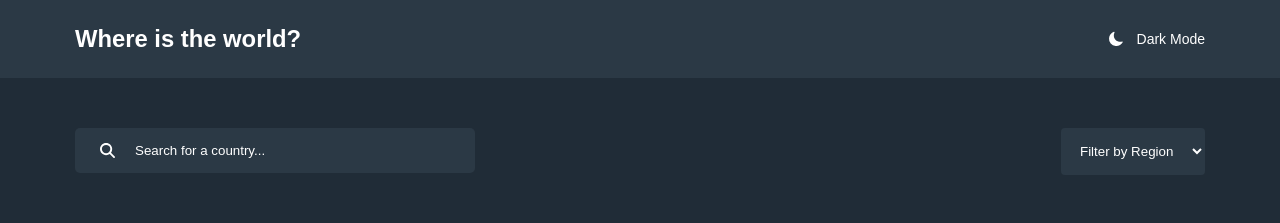
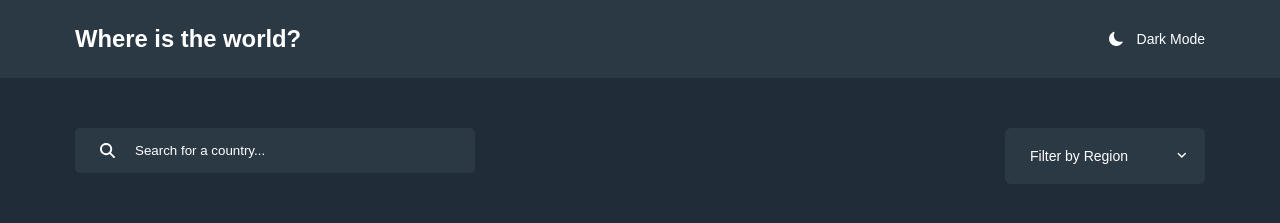
Before and after one commit to a1excpunk/countries_api_with_theme_switch, an Angular app: page / in a window 1280 px wide. Shown: the top 223 px of the page. Built offline with nearby package versions, Linux system fonts and the light colour scheme.

Commit message:
ADD: chevron icon for filter; custom selection elements and styling

```diff
--- a/src/app/search-inputs/search-inputs.component.html
+++ b/src/app/search-inputs/search-inputs.component.html
@@ -8,7 +8,20 @@
       placeholder="Search for a country..."
     />
   </div>
-  <select name="region_filter" id="region_filter">
-    <option value="">Filter by Region</option>
-  </select>
+  <div class="custom-select">
+    <img src="../../assets/chevron-down-outline.svg" alt="">
+    <div id="selection_input">Filter by Region</div>
+    <ul>
+      <li value="1">lorem ipsum</li>
+      <li value="2">lorem ipsum</li>
+      <li value="3">lorem ipsum</li>
+      <li value="4">lorem ipsum</li>
+      <li value="5">lorem ipsum</li>
+      <li value="6">lorem ipsum</li>
+      <li value="7">lorem ipsum</li>
+      <li value="8">lorem ipsum</li>
+      <li value="9">lorem ipsum</li>
+      <li value="10">lorem ipsum</li>
+    </ul>
+  </div>
 </div>
--- a/src/app/search-inputs/search-inputs.component.scss
+++ b/src/app/search-inputs/search-inputs.component.scss
@@ -25,10 +25,46 @@
     }
   }
 
-  #region_filter {
-    background-color: u.$Dark-Blue;
-    padding: 15px;
-    border: none;
-    border-radius: 4px;
+  .custom-select {
+    width: 200px;
+    position: relative;
+    img {
+      position: absolute;
+      width: 15px;
+      height: 15px;
+      top: 20px;
+      right: 15px;
+    }
+    #selection_input {
+      background-color: u.$Dark-Blue;
+      padding: 20px 25px;
+      border-radius: 6px;
+      width: 100%;
+      margin-bottom: 4px;
+      cursor: pointer;
+    }
+    ul {
+      border-radius: 6px;
+      height: 200px;
+      position: absolute;
+      overflow: auto;
+      width: 100%;
+      scrollbar-width: none;
+      background-color: u.$Dark-Blue;
+      display: none;
+      li {
+        list-style-type: none;
+        margin: 10px 0;
+        padding: 5px 20px;
+        cursor: pointer;
+
+        &:first-child {
+          margin-top: 15px;
+        }
+        &:hover {
+          color: u.$Dark-Gray;
+        }
+      }
+    }
   }
 }
```
Also changed, not shown: src/assets/chevron-down-outline.svg (added).
